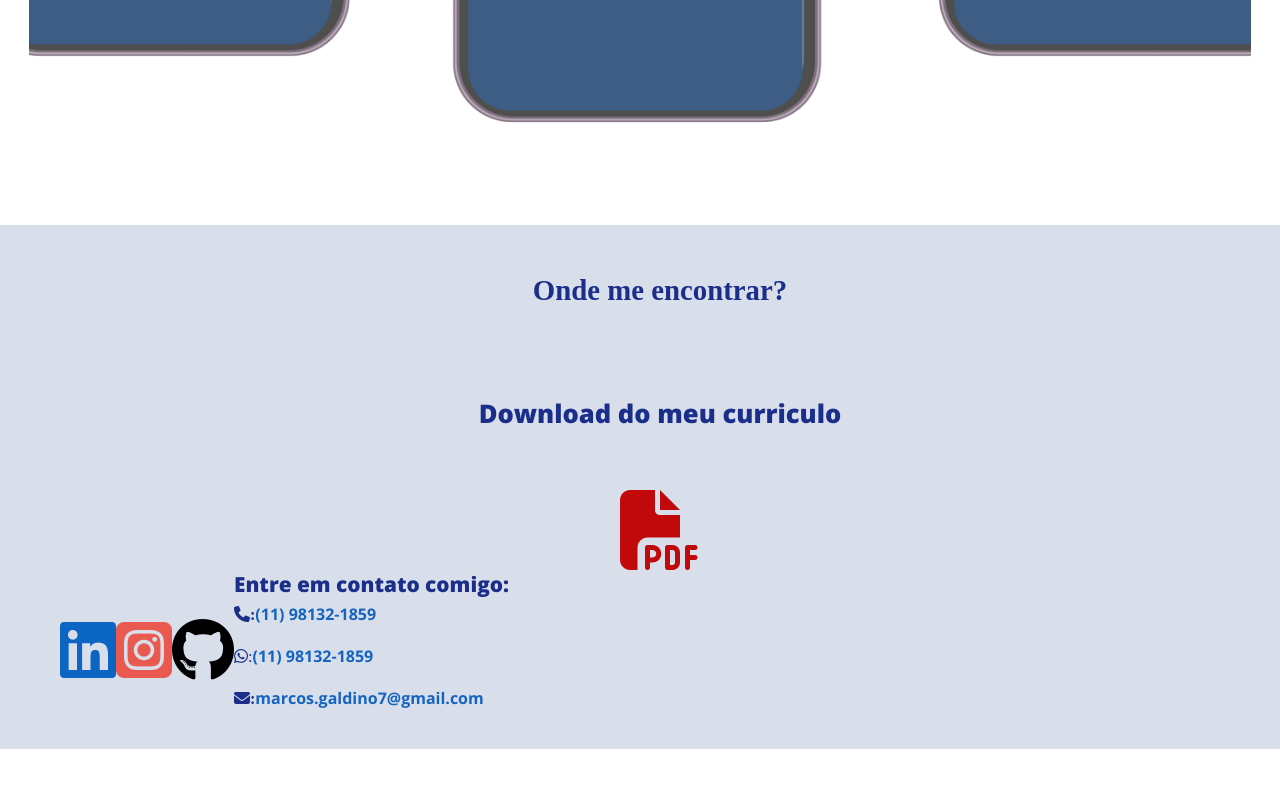
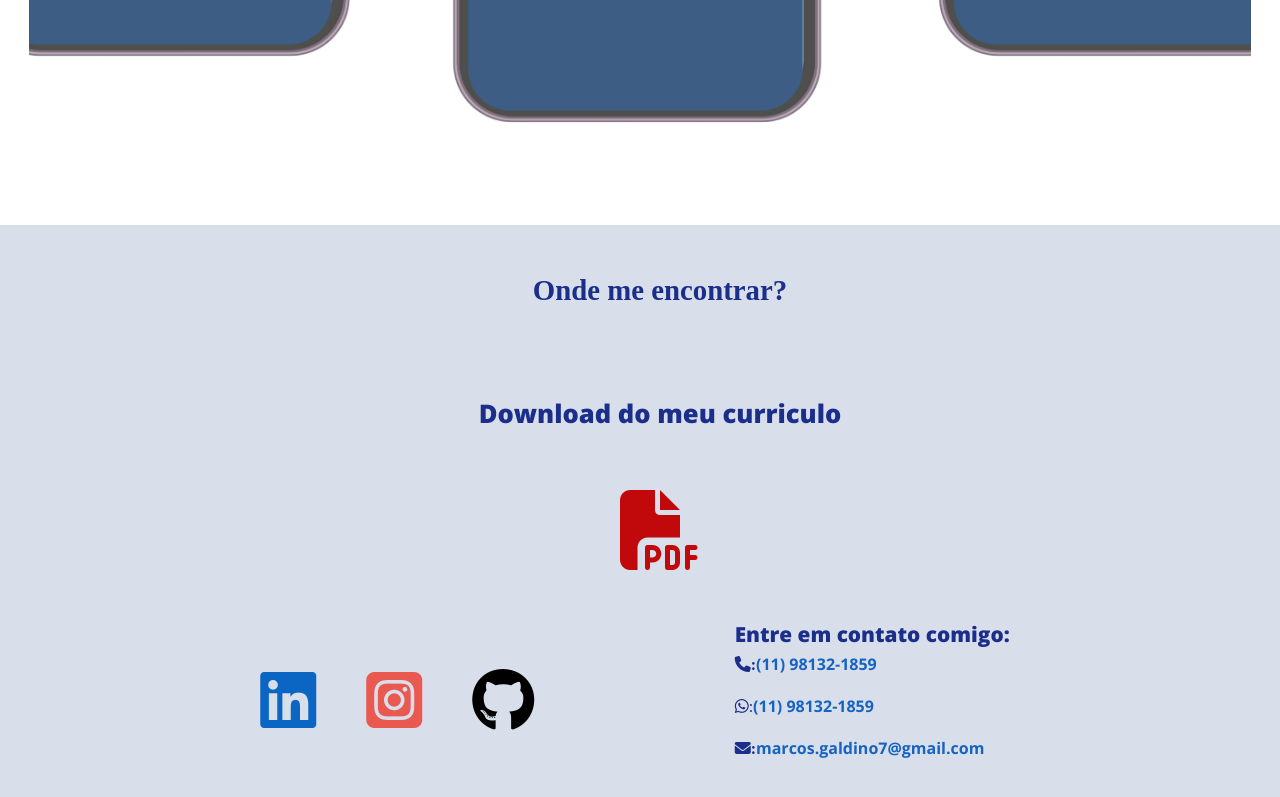
Before and after one commit to marcosgaldino7/meuportifolio, a plain HTML site: page index.html in a window 1280 px wide. Shown: the part 3448-4245 px from the top of the page. Before the commit the page ends 4197 px from the top, so only its background shows below. Drawn offline with nearby package versions, Linux system fonts and the light colour scheme; a web font is replaced by a local one.

Commit message:
fixed in footer for devices

```diff
--- a/css/styles.css
+++ b/css/styles.css
@@ -664,12 +664,14 @@ header nav ul li a.actived {
     width: 100%;
     padding: 0;
     margin: 0;
+    margin-top: 50px;
+    justify-content: space-evenly;
 }
   .redes {
     display: flex;
     justify-content: space-evenly;
     padding: 0 0px;
-    gap: 0px;
+    gap: 50px;
   }
 
   #linkedin, #insta, #git {
```
